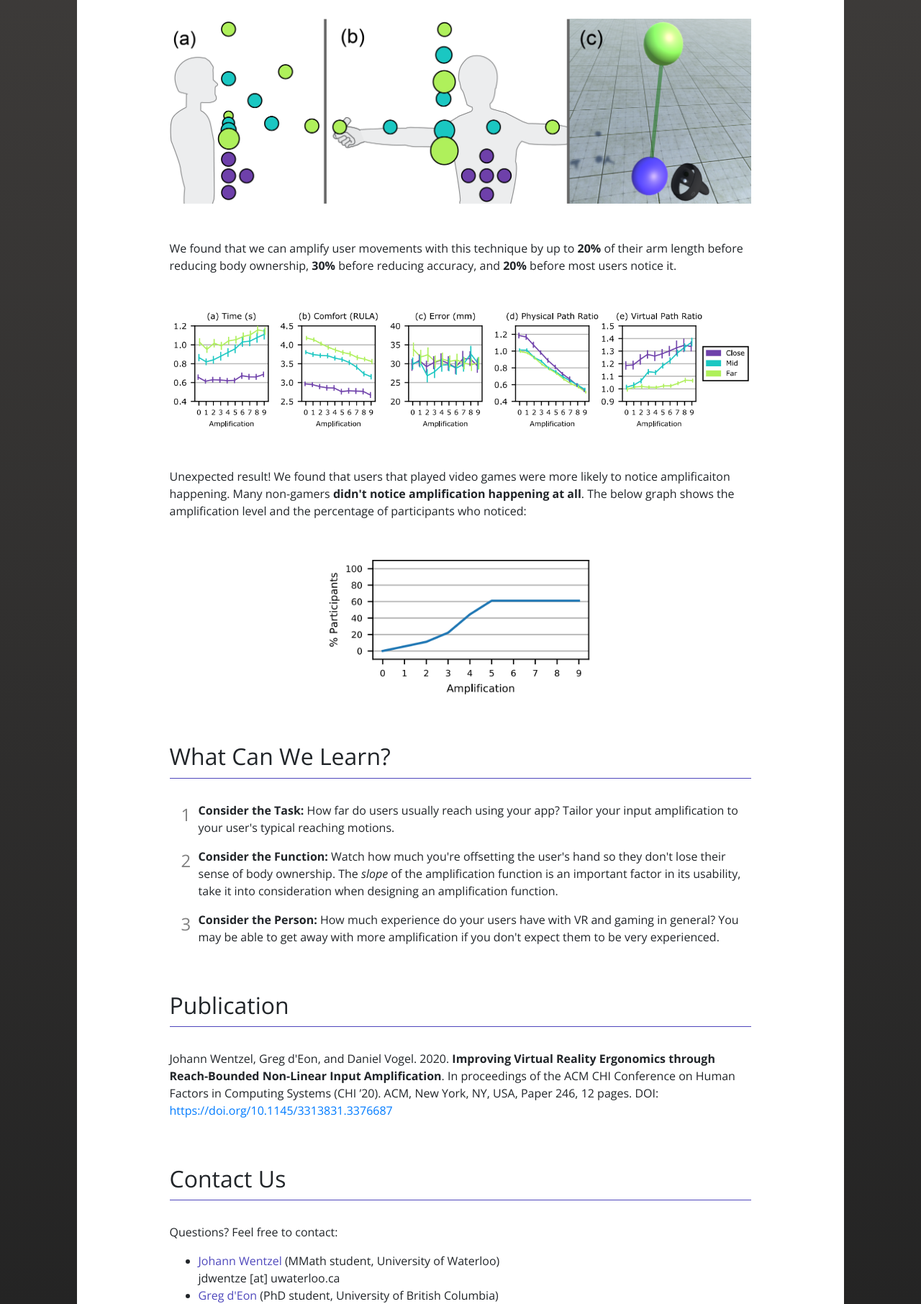
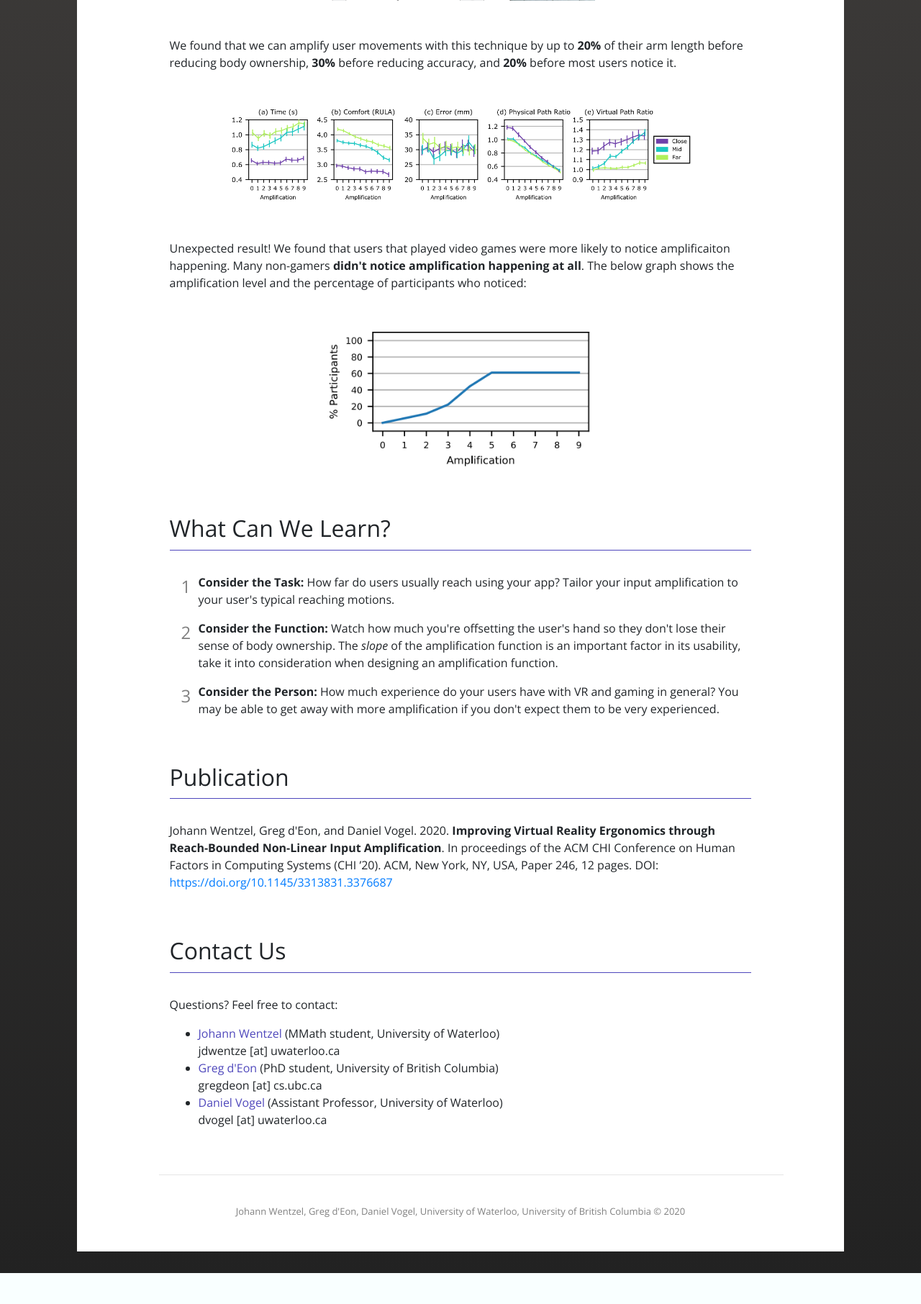
Before and after one commit to JohannWentzel/website, a PHP site: page /projects/vramp/index.html in a window 1280 px wide. Shown: the part 4688-6500 px from the top of the page at 72% size. After the commit the page ends 6457 px from the top, so only its background shows below. Run offline with PHP 8.4, Linux system fonts and the light colour scheme.

Commit message:
Styling finishing touches, opengraph fixes

```diff
--- a/projects/vramp/index.html
+++ b/projects/vramp/index.html
@@ -9,18 +9,19 @@
         <meta property="og:title" content="Improving Virtual Reality Ergonomics through Reach-Bounded Non-Linear Input Amplification">
         <meta property="og:type" content="website">
         <meta property="og:description" content="Research from Waterloo HCI: Improve user ergonomics in VR using non-linear input amplification.">
-        <meta property="og:url" content="http://www.jingjiezheng.com/projects/finger-aware-shortcuts/">
-        <meta property="og:image" content="http://www.jingjiezheng.com/projects/finger-aware-shortcuts/images/featured.jpg">
+        <meta property="og:url" content="http://johannwentzel.ca/projects/vramp/index.html">
+        <meta property="og:image" content="http://johannwentzel.ca/projects/vramp/img/task2-side.png">
         <meta name="twitter:card" content="summary_large_image">
-        <meta name="twitter:site" content="@uwhci">
-        <meta name="twitter:creator" content="@uwhci">
+        <meta name="twitter:site" content="@johannwentzel">
+        <meta name="twitter:creator" content="@johannwentzel">
         <meta name="twitter:title" content="Improving Virtual Reality Ergonomics through Reach-Bounded Non-Linear Input Amplification">
         <meta name="twitter:description" content="Research from Waterloo HCI: Improve user ergonomics in VR using non-linear input amplification.">
-        <meta name="twitter:image" content="http://www.jingjiezheng.com/projects/finger-aware-shortcuts/images/featured.jpg">
+        <meta name="twitter:image" content="http://johannwentzel.ca/projects/vramp/img/task2-side.png">
         <title>Improving Virtual Reality Ergonomics through Reach-Bounded Non-Linear Input Amplification</title>
         <!-- <link rel="apple-touch-icon" href="apple-touch-icon.png"> --><!-- Place favicon.ico in the root directory -->
         <link rel="stylesheet" href="./main.css">
-        <link href="https://fonts.googleapis.com/css?family=Open+Sans:300,300i,400,400i,700&display=swap" rel="stylesheet">        <link rel="stylesheet" href="https://stackpath.bootstrapcdn.com/bootstrap/4.1.2/css/bootstrap.min.css" integrity="sha384-Smlep5jCw/wG7hdkwQ/Z5nLIefveQRIY9nfy6xoR1uRYBtpZgI6339F5dgvm/e9B" crossorigin="anonymous">
+        <link href="https://fonts.googleapis.com/css?family=Open+Sans:300,300i,400,400i,700&display=swap" rel="stylesheet">
+        <link rel="stylesheet" href="https://stackpath.bootstrapcdn.com/bootstrap/4.1.2/css/bootstrap.min.css" integrity="sha384-Smlep5jCw/wG7hdkwQ/Z5nLIefveQRIY9nfy6xoR1uRYBtpZgI6339F5dgvm/e9B" crossorigin="anonymous">
     </head>
     <body>
         <div id="header" class="col-md-10 col-sm-12 offset-md-1 offset-sm-0">
@@ -28,7 +29,7 @@
             <p class="authors"><a href="http://johannwentzel.ca">Johann Wentzel</a>, <a href="http://gregdeon.com">Greg d'Eon</a>, <a href="http://nonsequitoria.com">Daniel&nbsp;Vogel</a></p>
             <img class="pad-right" src="img/wathci.png">
             <img class="pad-right" src="img/ubc.png">
-            <a class="download-link rounded col-xs-12" href="vramp-final-chi20.pdf">PDF Download</a>
+            <a class="download-link rounded col-xs-12" href="vramp-final-chi20.pdf">Download</a>
         </div>
         <div id="content" class="col-md-10 col-xs-12 offset-md-1">
             <div id="teaser" class="col-10 offset-1 content-section">
@@ -39,7 +40,7 @@
             <div id="findings" class="col-10 offset-1 content-section">
                 <h1>Quick Facts</h1>
                 <div class="row">
-                    <div class="col-lg-6 col-sm-10 col-sm-offset-1 col-xs-12">
+                    <div class="col-xl-6 offset-xl-0col-xs-12">
                         <ol class="findings-row">
                             <li class="findings-text">We can increase user comfort in VR using <b>input amplification</b>: transforming small arm movements into larger ones.</li>
                             <li class="findings-text">Previous input amplification reduces <b>body ownership</b>, the user's feeling of being connected to their virtual body. We remedy this by using a <b>non-linear</b> amplification technique with Hermite curves.</li>
@@ -48,7 +49,7 @@
                             <li class="findings-text">The more video games people play, the <b>more likely they are to notice</b> amplification earlier. Some participants with minimal gaming experience didn't notice amplification at all!</li>
                         </ol>
                     </div>
-                    <div class="col-lg-6 col-sm-10 col-sm-offset-1 col-xs-12">
+                    <div class="col-xl-6 offset-xl-0col-xs-12">
                         <div class="embed-responsive embed-responsive-16by9">
                             <iframe class="embed-responsive-item" src="https://www.youtube.com/embed/_uOSFIEwDyE" frameborder="0" allow="accelerometer; autoplay; encrypted-media; gyroscope; picture-in-picture" allowfullscreen></iframe>
                         </div>
@@ -80,7 +81,7 @@
                 <p>We tested two amplification functions to make sure that they match the performance of the state-of-the-art, <a href="https://dl.acm.org/doi/abs/10.1145/3126594.3126605">Erg-O</a>. We call them <b>Low</b> and <b>High</b> respectively. Low has more subtle amplification while High is more aggressive. </p>
                 <img class="figure col-xl-4 col-lg-5 col-md-6 col-sm-8 col-xs-12 img-fluid mx-auto d-block" src="img/exp1-functions.png">
                 <p>We tested these functions with a two-target selection task in three task layouts: a small grid at the user's waist, a larger bubble around the user's reach, and a large grid making the user walk around.</p>
-                <img class="figure col-xl-8 col-lg-10 img-fluid mx-auto d-block" src="img/exp1-layouts.png">
+                <img class="figure col-xl-6 col-md-8 col-sm-8 col-xs-12 img-fluid mx-auto d-block" src="img/exp1-layouts.png">
                 <p>We found similar results to Erg-O, noting that in either case our technique provided better ergonomics with minimal effect on accuracy.</p>
                 <img class="figure col-lg-10 img-fluid mx-auto d-block" src="img/exp1-results.png">
 
@@ -92,10 +93,10 @@
                 <img class="figure col-xl-4 col-md-6 col-sm-8 col-xs-12 img-fluid mx-auto d-block" src="img/exp2-functions.png">
 
                 <p>We tested these functions with a two-target selection task, with targets at three distances from the user's body: <b>close</b> (purple), <b>mid-range</b> (green), and <b>far</b> (blue). </p>
-                <img class="figure img-fluid mx-auto d-block" src="img/exp2-layouts.png">
+                <img class="figure col-xl-6 col-md-8 col-sm-8 col-xs-12 img-fluid mx-auto d-block" src="img/exp2-layouts.png">
 
                 <p>We found that we can amplify user movements with this technique by up to <b>20%</b> of their arm length before reducing body ownership, <b>30%</b> before reducing accuracy, and <b>20%</b> before most users notice it.</p>
-                <img class="figure img-fluid mx-auto d-block" src="img/exp2-results.png">
+                <img class="figure col-xl-10 col-xs-12 img-fluid mx-auto d-block" src="img/exp2-results.png">
 
                 <p>Unexpected result! We found that users that played video games were more likely to notice amplificaiton happening. Many non-gamers
                 <b>didn't notice amplification happening at all</b>. The below graph shows the amplification level and the percentage of participants who noticed:</p>
@@ -122,7 +123,7 @@
 
             <div id="publication" class="col-10 offset-1 content-section">
                 <h1>Publication</h1>
-                <p>Johann Wentzel, Greg d'Eon, and Daniel Vogel. 2020. <b>Improving Virtual Reality Ergonomics through Reach-Bounded Non-Linear Input Amplification</b>. In proceedings of the ACM CHI Conference on Human Factors in Computing Systems (CHI ’20). ACM, New York, NY, USA, Paper 246, 12 pages. DOI: <a href="https://doi.org/10.1145/3313831.3376687">https://doi.org/10.1145/3313831.3376687</a></p>
+                <p>Johann Wentzel, Greg d'Eon, and Daniel Vogel. 2020. <b>Improving Virtual Reality Ergonomics through Reach-Bounded Non-Linear Input Amplification</b>. In proceedings of the ACM CHI Conference on Human Factors in Computing Systems (CHI ’20). ACM, New York, NY, USA, Paper 246, 12 pages. DOI: <a class="doi-url" href="https://doi.org/10.1145/3313831.3376687">https://doi.org/10.1145/3313831.3376687</a></p>
 
                 <!-- POST-CHI: Insert BibTeX here. -->
             </div>
@@ -136,6 +137,10 @@
                     <li><span class="contact-author-name">Daniel Vogel </span> (Assistant Professor, University of Waterloo)<br> dvogel [at] uwaterloo.ca</li>
                 </ul>
             </div>
+            <hr class="rule col-10 offset-1">
+            <p class="copyright text-center">
+               Johann Wentzel, Greg d'Eon, Daniel Vogel, University of Waterloo, University of British Columbia © 2020
+            </p>
         </div>
     </body>
 </html>
--- a/projects/vramp/main.css
+++ b/projects/vramp/main.css
@@ -1,3 +1,7 @@
+:root {
+    --hr: rgba(24, 14, 167, 0.76);
+}
+
 body{
     background-image: url('./img/task2-side.png'), linear-gradient(to bottom, rgb(122, 115, 110), #222222);
     background-position: top center;
@@ -9,7 +13,7 @@ body{
     color: white;
     font-family: 'Open Sans';
     font-weight: lighter;
-    margin-top:600px;
+    margin-top:40%;
     padding: 20px;
 }
 
@@ -41,6 +45,7 @@ body{
     margin-top: 20px;
     font-family: 'Open Sans';
     padding: 30px;
+    margin-bottom: 30px;
 }
 
 #content blockquote{
@@ -64,7 +69,7 @@ body{
 .content-section h1 {
     font-size: 2em;
     padding-bottom: 10px;
-    border-bottom: 1px solid rgba(24, 14, 167, 0.76);
+    border-bottom: 1px solid var(--hr);
     margin-bottom: 1em;
 }
 .content-section h2{
@@ -82,7 +87,7 @@ body{
 }
 
 .download-link{
-    background-color: rgba(24, 14, 167, 0.76);
+    background-color: var(--hr);
     color: white;
     padding: 5px 10px 5px 10px;
     float: right;
@@ -90,7 +95,7 @@ body{
 }
 
 .download-link:hover{
-    color: darkblue;
+    color: var(--hr);
     background-color: rgb(255, 255, 255);
     text-decoration: none;
 }
@@ -114,3 +119,16 @@ ol li {
     counter-increment: li;
     margin-bottom:1em;
 }
+hr {
+    border-color: var(--hr);
+}
+
+.copyright {
+    margin-top: 40px;
+    color:gray;
+    font-size: small;
+}
+
+.doi-url{
+    word-wrap: break-word;
+}
```
